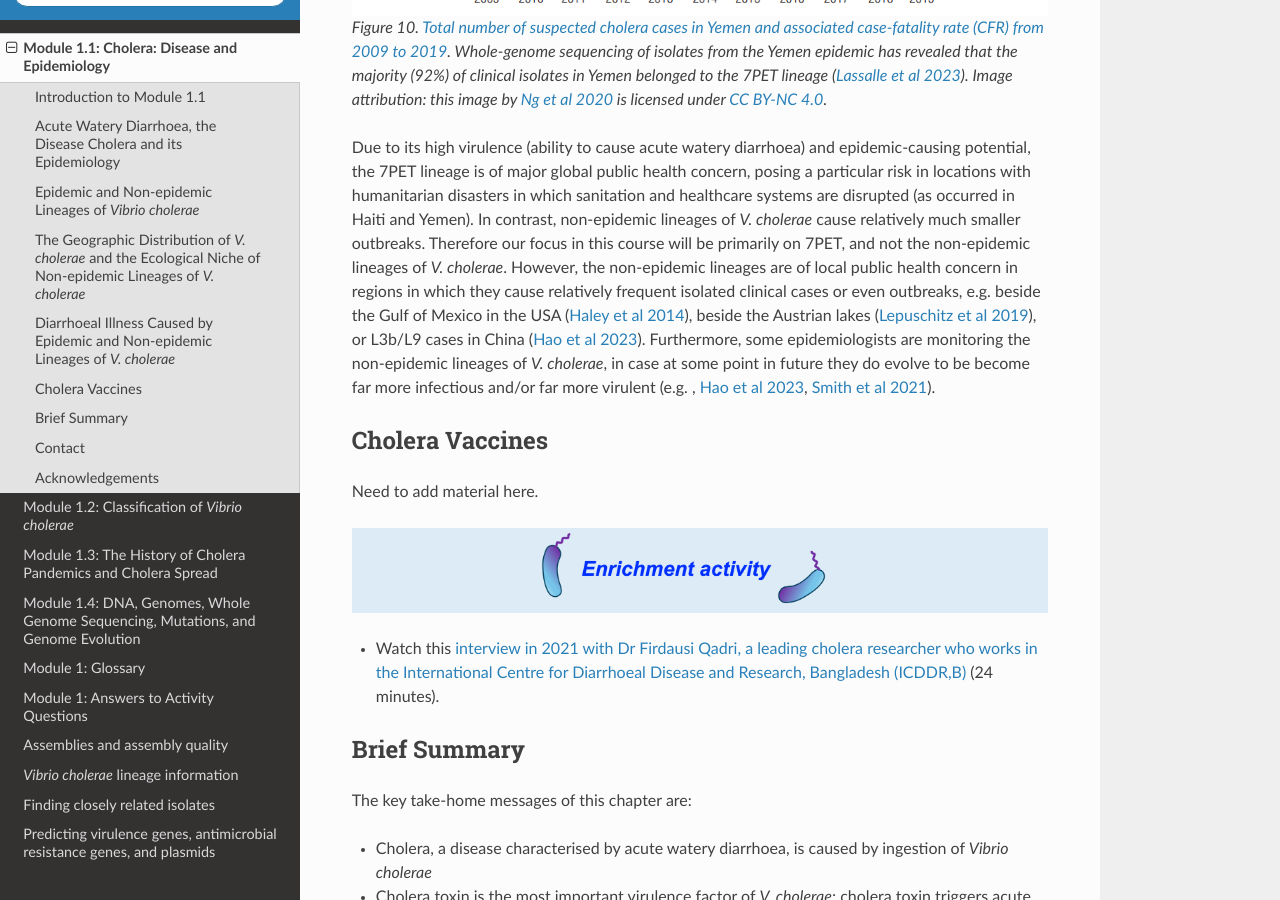
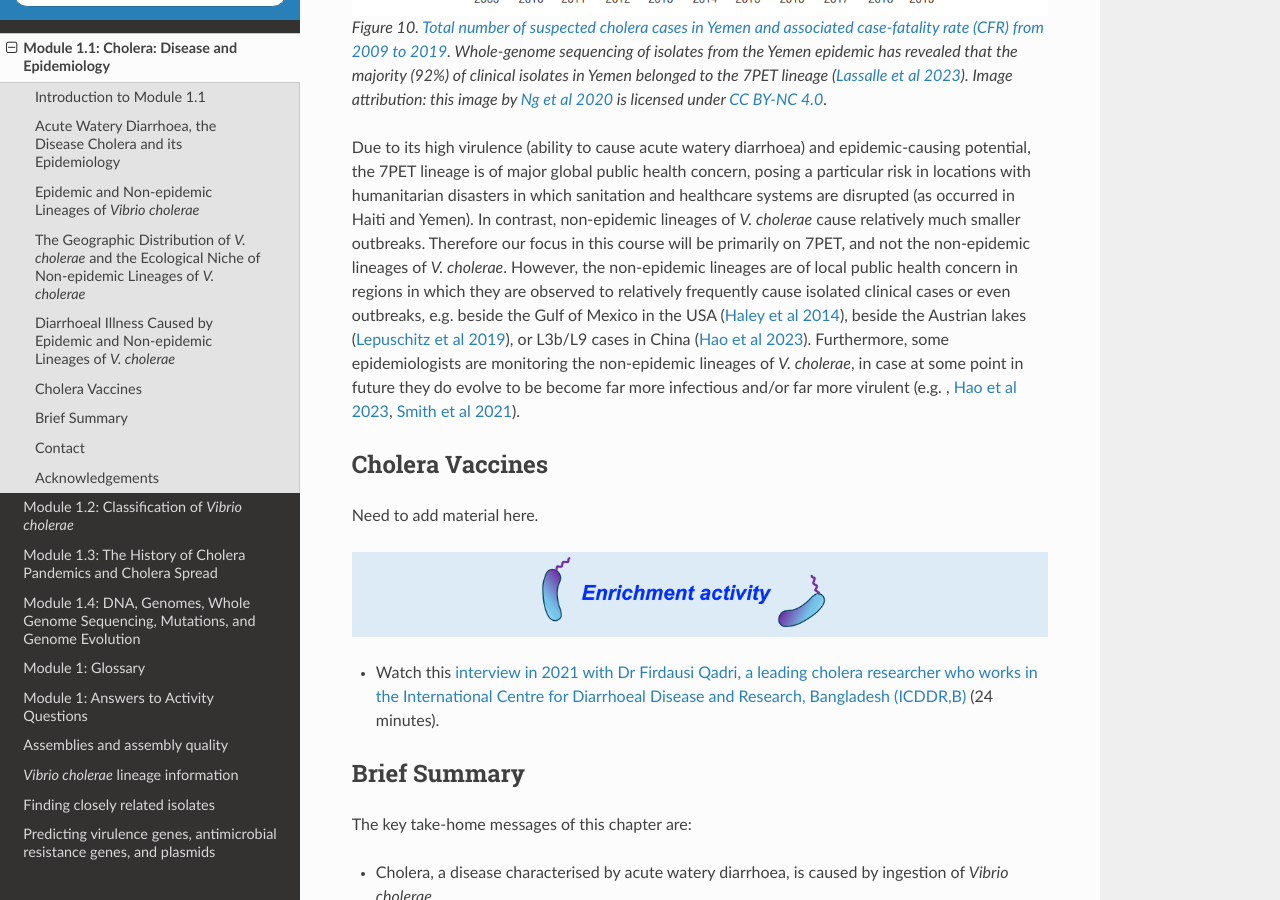
Before and after one commit to avrilcoghlan/cholerabook, a Sphinx documentation site: the page built from docs/source/vibriogenomes.rst, in a window 1280 px wide and 900 px high, scrolled down 11119 px. Built offline with Sphinx 7.4.7 and the Read the Docs theme 2.0.0, drawn with Linux system fonts in a browser that asks for light colours.

Commit message:
Update vibriogenomes.rst

```diff
--- a/docs/source/vibriogenomes.rst
+++ b/docs/source/vibriogenomes.rst
@@ -389,7 +389,7 @@ Due to its high virulence (ability to cause acute watery diarrhoea) and epidemic
 posing a particular risk in locations with humanitarian disasters in which sanitation and healthcare systems are disrupted (as occurred in Haiti and Yemen).
 In contrast, non-epidemic lineages of *V. cholerae* cause relatively much smaller outbreaks.
 Therefore our focus in this course will be primarily on 7PET, and not the non-epidemic lineages of *V. cholerae*.
-However, the non-epidemic lineages are of local public health concern in regions in which they cause relatively frequent isolated clinical cases or
+However, the non-epidemic lineages are of local public health concern in regions in which they are observed to relatively frequently cause isolated clinical cases or
 even outbreaks, e.g. beside the Gulf of Mexico in the USA (`Haley et al 2014`_), beside the Austrian lakes (`Lepuschitz et al 2019`_), or L3b/L9 cases
 in China (`Hao et al 2023`_). Furthermore, some epidemiologists are monitoring the non-epidemic lineages of *V. cholerae*, in case at some point in future they
 do evolve to be become far more infectious and/or far more virulent (e.g. , `Hao et al 2023`_, `Smith et al 2021`_).
```
